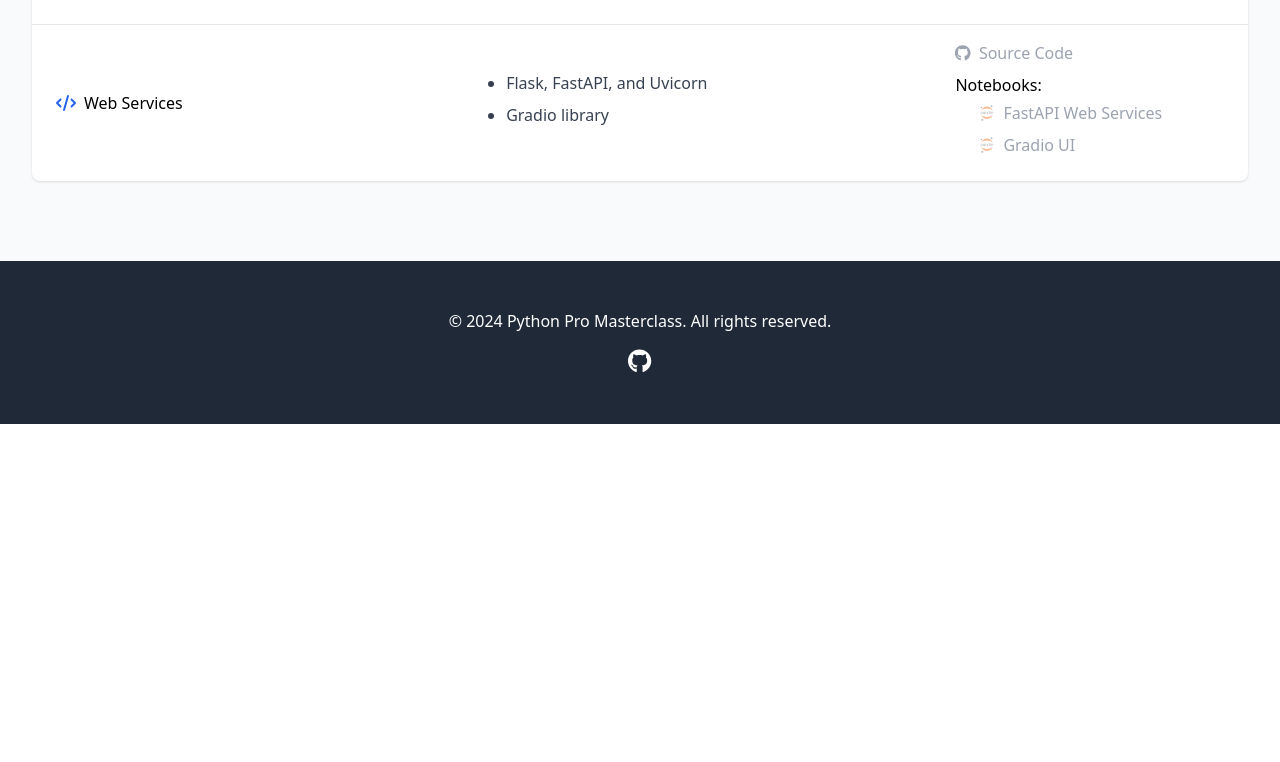
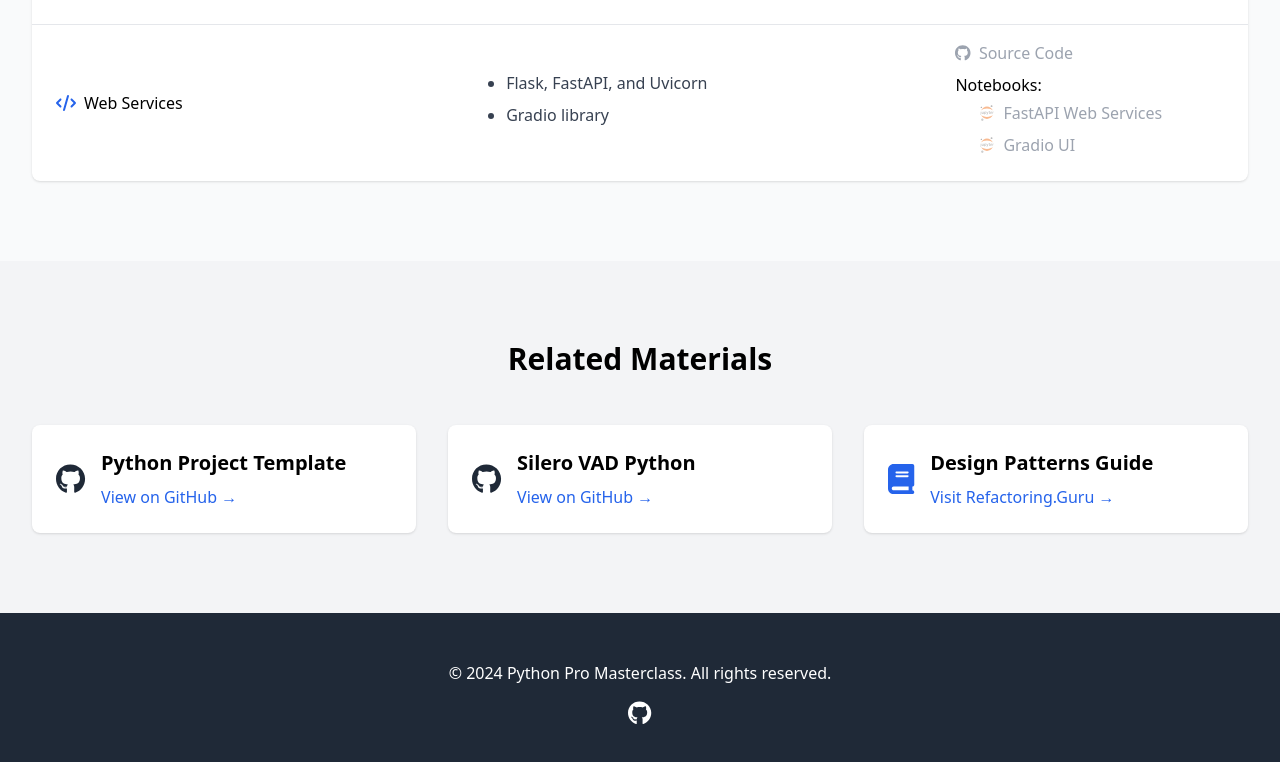
Before and after one commit to MohammadRaziei/advanced-python-course, a Next.js app: page / in a window 1280 px wide. Shown: the part 2608-3370 px from the top of the page. Before the commit the page ends 3032 px from the top, so only its background shows below. Built offline with nearby package versions, Linux system fonts and the light colour scheme.

Commit message:
feat(index): add related materials section with external links
Introduce a new section to display related materials, including links to external resources such as GitHub repositories and design patterns guide. This enhances the page by providing additional valuable resources to users.

```diff
--- a/pages/index.tsx
+++ b/pages/index.tsx
@@ -216,6 +216,30 @@ const features = [
 ];
 
 
+const relatedMaterials = [
+  {
+    icon: faGithub,
+    title: "Python Project Template",
+    url: "https://github.com/MohammadRaziei/cookiecutter-python-template",
+    linkText: "View on GitHub →",
+    iconColor: "text-gray-800"
+  },
+  {
+    icon: faGithub,
+    title: "Silero VAD Python",
+    url: "https://github.com/MohammadRaziei/silero-vad-python/",
+    linkText: "View on GitHub →",
+    iconColor: "text-gray-800"
+  },
+  {
+    icon: faBook, // Or faLink if you prefer
+    title: "Design Patterns Guide",
+    url: "https://refactoring.guru/design-patterns",
+    linkText: "Visit Refactoring.Guru →",
+    iconColor: "text-blue-600" // Keep the blue color for this one
+  }
+];
+
 export default function AdvancedPythonCourse() {
   return (
     <Loading>
@@ -379,20 +403,34 @@ export default function AdvancedPythonCourse() {
           </div>
         </section>
 
-        {/* Resources Section */}
-        {/* <section id="resources" className="py-20 bg-gray-100">
+        {/* Related Materials Section */}
+        <section id="related-materials" className="py-20 bg-gray-100">
           <div className="max-w-7xl mx-auto px-4 sm:px-6 lg:px-8">
-            <h2 className="text-3xl font-bold text-center mb-12">Course Resources</h2>
-            <div className="grid md:grid-cols-2 gap-8">
-              <div className="bg-white p-6 rounded-lg shadow">
-                <h3 className="text-xl font-semibold mb-4">Jupyter Notebooks</h3>
-                <a href="https://your-notebook-site.com" target="_blank" rel="noopener" className="text-blue-600 hover:underline">
-                  View Interactive Notebooks →
-                </a>
-              </div>
+            <h2 className="text-3xl font-bold text-center mb-12">Related Materials</h2>
+            {/* Change md:grid-cols-3 to md:grid-cols-2 */}
+            <div className="grid grid-cols-1 md:grid-cols-2 lg:grid-cols-3 gap-8">
+              {relatedMaterials.map((material, index) => (
+                <div key={index} className="bg-white p-6 rounded-lg shadow flex items-center space-x-4">
+                  <FontAwesomeIcon icon={material.icon} className={`${material.iconColor} text-3xl flex-shrink-0`} />
+                  <div>
+                    <h3 className="text-xl font-semibold mb-2">{material.title}</h3>
+                    <a
+                      href={material.url}
+                      target="_blank"
+                      rel="noopener noreferrer"
+                      className="text-blue-600 hover:underline"
+                    >
+                      {material.linkText}
+                    </a>
+                  </div>
+                </div>
+              ))}
             </div>
           </div>
-        </section> */}
+        </section>
+
+        {/* Resources Section (Commented out) */}
+        {/* <section id="resources" className="py-20 bg-gray-100"> ... </section> */}
 
         {/* Footer */}
         <footer className="bg-gray-800 text-white py-12">
```
